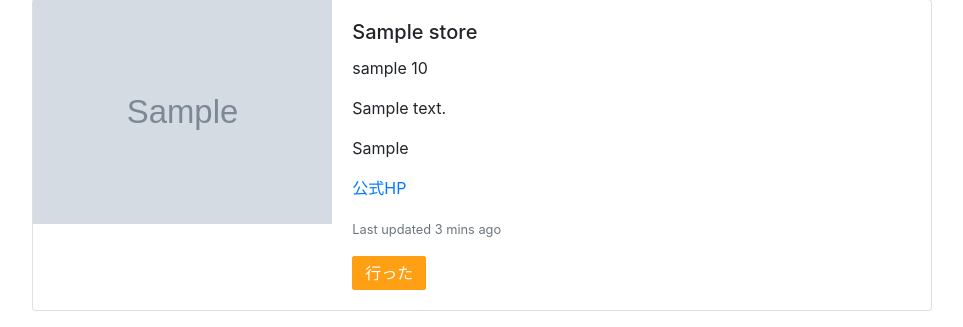
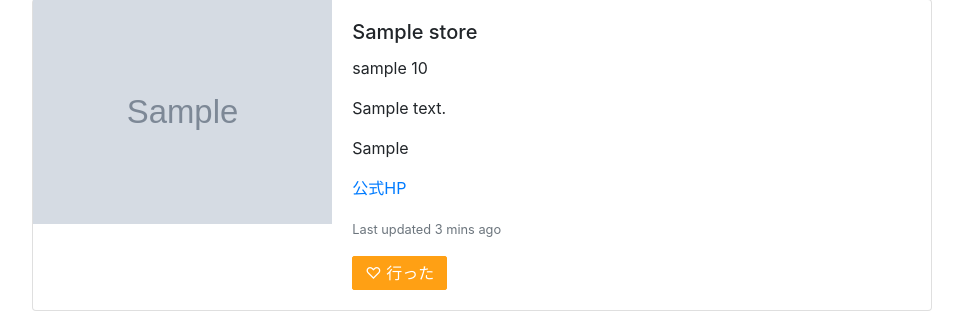
Before and after one commit to xinkent/mappi, a Django app: page /mappi_app/1 in a window 1280 px wide. Shown: the part 553-880 px from the top of the page, without its empty margins (158-1121 px from the left). Run offline with Django 3.2, Linux system fonts and the light colour scheme; tables that the repository leaves empty hold one stand-in row (values such as "Sample post"); grey boxes marked "Sample" are stand-in pictures; some libraries are stand-ins or nearby versions.

Commit message:
add heart

```diff
--- a/mappi_app/templates/mappi_app/map.html
+++ b/mappi_app/templates/mappi_app/map.html
@@ -59,9 +59,9 @@
             <form action="{% url 'mappi_app:update_went_flag' %}" method="post">
               {% csrf_token %}
               {% if object.went_flag %}
-              <button type="submit" name="button" value={{object.id}} href="#" class="went-btn">行った</button>
+              <button type="submit" name="button" value={{object.id}} href="#" class="went-btn">♡ 行った</button>
               {% else %}
-              <button type="submit" name="button" value={{object.id}} href="#" class="wannago-btn">行きたい</button>
+              <button type="submit" name="button" value={{object.id}} href="#" class="wannago-btn">♡ 行きたい</button>
               {% endif %}
             </form>
           </div>
```
